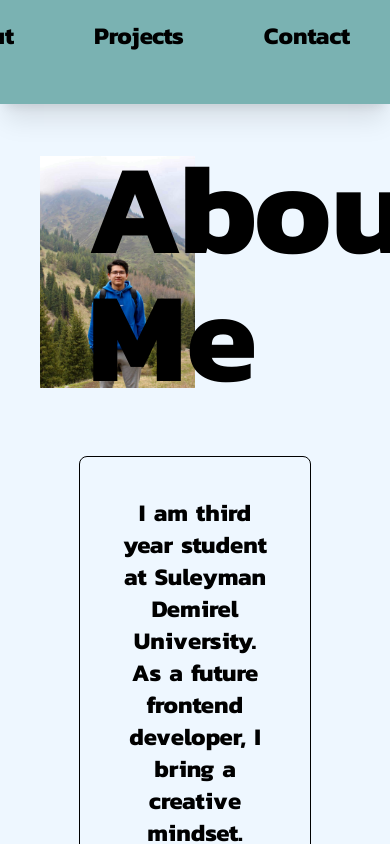
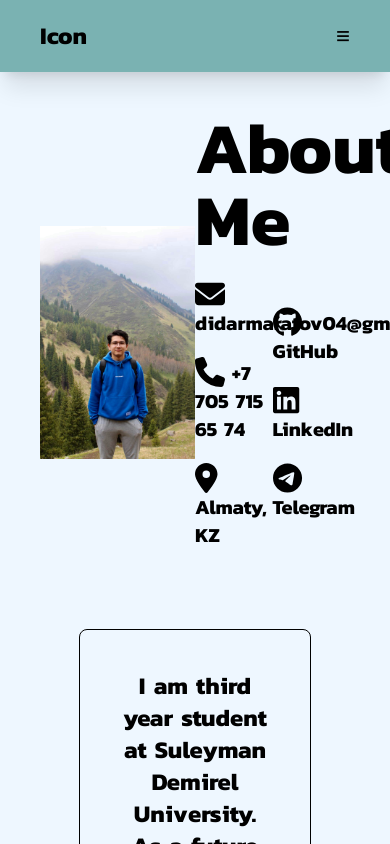
Before and after one commit to ded-r/web-profile, a React (Vite) app: page /about in a window 390 px wide. Shown: the top 844 px of the page. Built offline with nearby package versions, Linux system fonts and the light colour scheme; a web font is replaced by a local one.

Commit message:
redesign

```diff
--- a/src/components/AboutMe.jsx
+++ b/src/components/AboutMe.jsx
@@ -1,5 +1,8 @@
 import languages from "../constants/langugaes";
 import technologies from "../constants/technologies";
+import { FontAwesomeIcon } from "@fortawesome/react-fontawesome";
+import { faGithub, faLinkedin, faTelegram } from "@fortawesome/free-brands-svg-icons";
+import { faEnvelope, faLocationDot, faPhone } from "@fortawesome/free-solid-svg-icons";
 
 export default function AboutMe() {
     return (
@@ -8,8 +11,38 @@ export default function AboutMe() {
                 <div className="flex justify-center items-center">
                     <img src="/IMG_6418.JPG" alt="My photo" width={300} height={400} />
                 </div>
-                <div className="flex justify-center items-center">
-                    <p className="text-9xl">About Me</p>
+                <div className="flex flex-col justify-center">
+                    <p className=" text-7xl">About Me</p>
+                    <div className="grid grid-cols-2 text-xl">
+                        <div className="flex flex-col justify-center items-start py-[30%] gap-5">
+                            <p>
+                                <FontAwesomeIcon icon={faEnvelope} size="xl" /> didarmaratov04@gmail.com
+                            </p>
+                            <p>
+                                <FontAwesomeIcon icon={faPhone} size="xl" /> +7 705 715 65 74
+                            </p>
+                            <p>
+                                <FontAwesomeIcon icon={faLocationDot} size="xl" /> Almaty, KZ
+                            </p>
+                        </div>
+                        <div className="flex flex-col justify-center items-start py-[30%] gap-5">
+                            <p>
+                                <a href="https://github.com/ded-r" rel="noopener noreferrer">
+                                    <FontAwesomeIcon icon={faGithub} size="xl" /> GitHub
+                                </a>
+                            </p>
+                            <p>
+                                <a href="https://www.linkedin.com/in/didar-auyesbay-370b0a281/" rel="noopener noreferrer">
+                                    <FontAwesomeIcon icon={faLinkedin} size="xl" /> LinkedIn
+                                </a>
+                            </p>
+                            <p>
+                                <a href="https://t.me/d3drrr" rel="noopener noreferrer">
+                                    <FontAwesomeIcon icon={faTelegram} size="xl" /> Telegram
+                                </a>
+                            </p>
+                        </div>
+                    </div>
                 </div>
             </div>
             <div className="w-3/4 mx-auto text-center my-14 text-2xl border border-black rounded-lg p-10">
--- a/src/components/Feedback.jsx
+++ b/src/components/Feedback.jsx
@@ -1,5 +1,7 @@
 import { useRef, useState, useEffect } from "react";
 import emailjs from "@emailjs/browser";
+import { FontAwesomeIcon } from "@fortawesome/react-fontawesome";
+import { faGithub, faInstagram, faLinkedin, faTelegram } from "@fortawesome/free-brands-svg-icons";
 
 export default function Feedback() {
     const [name, setName] = useState("");
@@ -53,11 +55,24 @@ export default function Feedback() {
                     <label className="text-sm">Message</label>
                     <textarea id="message" value={message} name="message" className="h-32 py-1 px-3 w-full resize-none rounded border border-gray-300 text-black" onChange={(e) => setMessage(e.target.value)}></textarea>
                 </div>
-                <button className="rounded border-0 bg-indigo-500 py-2 px-6 text-lg text-white hover:bg-indigo-600 focus:outline-none" onClick={sendEmail}>
+                <button className="rounded border-0 bg-green-600 py-2 px-6 text-lg text-white hover:bg-green-700 focus:outline-none transition duration-200" onClick={sendEmail}>
                     Send
                 </button>
-                {/* {stateMessage && <p>{stateMessage}</p>} */}
                 <p className="mt-3 text-xs text-gray-500">Feel free to connect with me on social media platforms</p>
+                <div className="flex justify-between p-3">
+                    <a href="https://github.com/ded-r" rel="noopener noreferrer">
+                        <FontAwesomeIcon icon={faGithub} size="xl" />
+                    </a>
+                    <a href="https://www.instagram.com/dd.mrtv/" rel="noopener noreferrer">
+                        <FontAwesomeIcon icon={faInstagram} size="xl" />
+                    </a>
+                    <a href="https://www.linkedin.com/in/didar-auyesbay-370b0a281/" rel="noopener noreferrer">
+                        <FontAwesomeIcon icon={faLinkedin} size="xl" />
+                    </a>
+                    <a href="https://t.me/d3drrr" rel="noopener noreferrer">
+                        <FontAwesomeIcon icon={faTelegram} size="xl" />
+                    </a>
+                </div>
             </div>
         </form>
     );
--- a/src/components/Home.jsx
+++ b/src/components/Home.jsx
@@ -1,10 +1,10 @@
 export default function Home() {
     return (
         <div className="flex-grow flex flex-col justify-center items-center text-black">
-            <p className="text-9xl text-center">Auyesbay Didar</p>
-            <p className="text-center text-4xl pt-5">Frontend Developer</p>
-            <p className="mt-[10%]">
-                <a href="/contact" className="text-4xl underline underline-offset-8 transition ease-in-out  duration-300 hover:text-blue-500">
+            <p className="text-5xl md:text-9xl text-center">Auyesbay Didar</p>
+            <p className="text-xl md:text-4xl text-center pt-5">Frontend Developer</p>
+            <p className="mt-10">
+                <a href="/contact" className="text-xl md:text-4xl underline underline-offset-8 transition ease-in-out duration-300 hover:text-blue-500">
                     Contact Me!
                 </a>
             </p>
--- a/src/components/Nav.jsx
+++ b/src/components/Nav.jsx
@@ -1,8 +1,7 @@
 export default function Nav() {
     return (
-        <>
-            <div>
-                <ul className="flex justify-end text-2xl py-5 px-10 space-x-20 shadow-xl" style={{ backgroundColor: "#7AB2B2" }}>
+        <div style={{ backgroundColor: "#7AB2B2" }}>
+            <ul className="hidden lg:flex justify-end text-2xl py-5 px-10 space-x-20 shadow-xl">
                 <li>
                     <a href="/" className="hover:underline hover:underline-offset-8">
                         Home
@@ -24,7 +23,10 @@ export default function Nav() {
                     </a>
                 </li>
             </ul>
+            <ul className="flex lg:hidden justify-between text-2xl py-5 px-10 space-x-20 shadow-xl">
+                <li>Icon</li>
+                <li>≡</li>
+            </ul>
         </div>
-        </>
     );
 }
```
Also changed, not shown: package.json (+7 -0 lines), 1 other file (tests, documents, lock files or other folders). Lines whose indentation alone changed are shown as unchanged.
